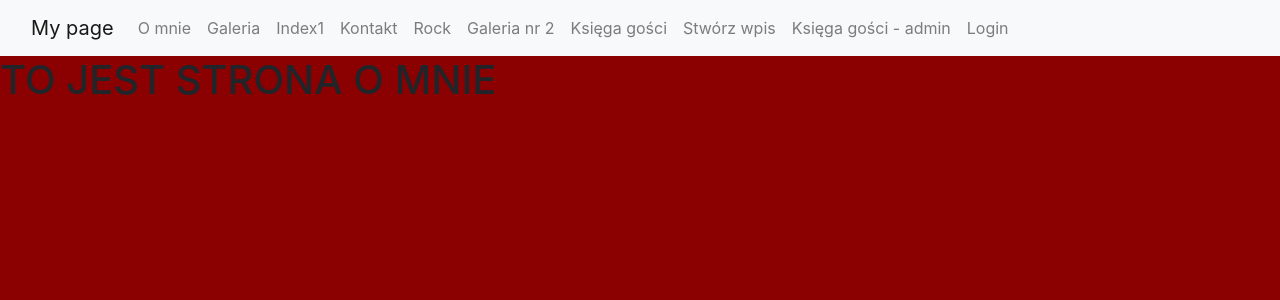
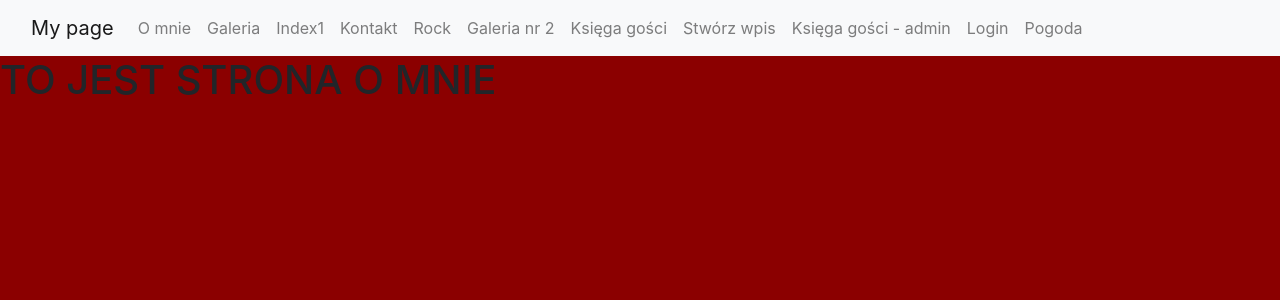
Before and after one commit to SzymonW66/portfolio_app_1, a Flask app: page /about in a window 1280 px wide. Shown: the top 300 px of the page. Run offline with Flask 2, Linux system fonts and the light colour scheme; some libraries are stand-ins or nearby versions.

Commit message:
Dodanie pogodowego API naprawa1

```diff
--- a/templates/index2.html
+++ b/templates/index2.html
@@ -55,6 +55,10 @@
           <li class="nav-item">
           <a class="nav-link" href="{{ url_for('github_login') }}">Login</a>
         </li>
+          </li>
+          <li class="nav-item">
+          <a class="nav-link" href="{{ url_for('weather') }}">Pogoda</a>
+        </li>
       </ul>
     </div>
   </div>
```
